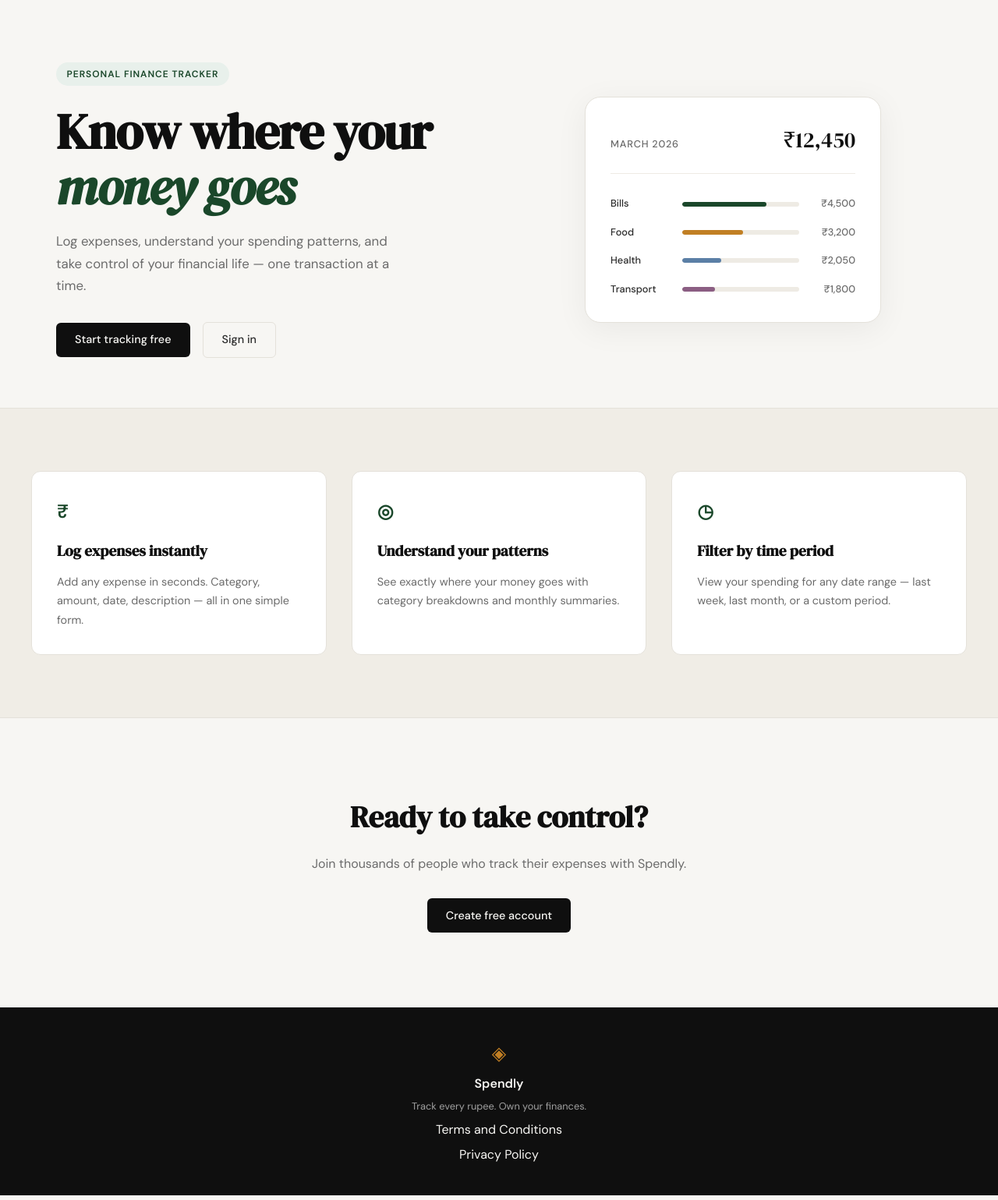
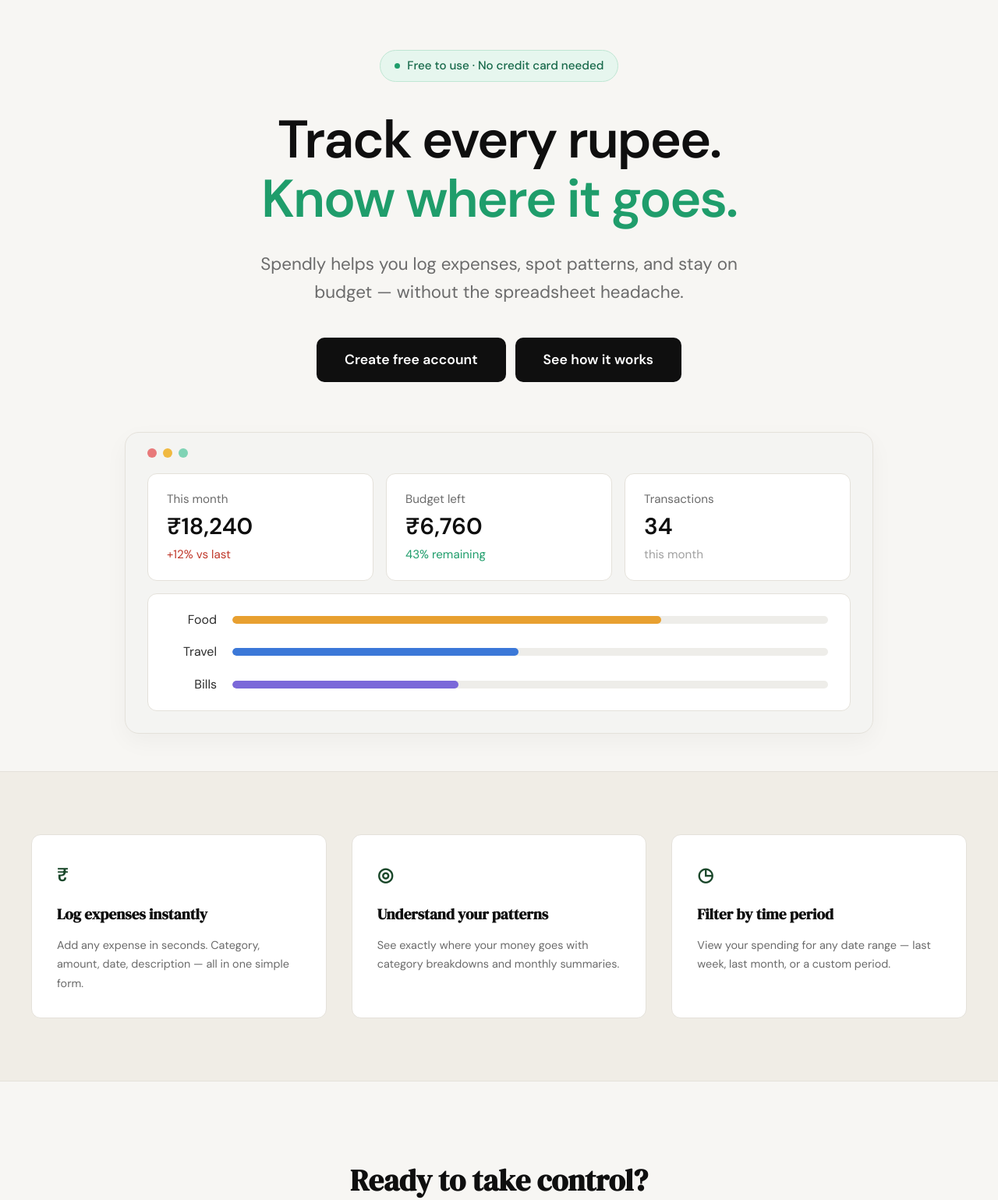
Before and after one commit to AkshayGirolkar/spendly, a Flask app: page / in a window 1280 px wide. Shown: the part 61-1600 px from the top of the page at 78% size. Run offline with Flask 3, Linux system fonts and the light colour scheme.

Commit message:
landing: redesign hero section to match mockup

```diff
--- /dev/null
+++ b/static/css/landing.css
@@ -0,0 +1,190 @@
+/* ------------------------------------------------------------------ */
+/* Landing hero                                                        */
+/* ------------------------------------------------------------------ */
+
+.lp-hero {
+    --lp-green: #1f9d6b;
+    --lp-green-light: #e6f6ee;
+    --lp-green-border: #bfe6d3;
+
+    padding: 4rem 2rem 3rem;
+    text-align: center;
+}
+
+.lp-hero-inner {
+    max-width: 960px;
+    margin: 0 auto;
+}
+
+.lp-badge {
+    display: inline-flex;
+    align-items: center;
+    gap: 0.6rem;
+    background: var(--lp-green-light);
+    color: #17694a;
+    border: 1px solid var(--lp-green-border);
+    border-radius: 999px;
+    padding: 0.45rem 1.1rem;
+    font-size: 0.95rem;
+    font-weight: 500;
+    margin-bottom: 2.25rem;
+}
+
+.lp-badge-dot {
+    width: 7px;
+    height: 7px;
+    border-radius: 50%;
+    background: var(--lp-green);
+}
+
+.lp-title {
+    font-family: var(--font-body);
+    font-weight: 600;
+    font-size: clamp(2.5rem, 6vw, 4.25rem);
+    line-height: 1.12;
+    letter-spacing: -0.03em;
+    color: var(--ink);
+    margin-bottom: 1.75rem;
+}
+
+.lp-title-accent {
+    display: block;
+    color: var(--lp-green);
+}
+
+.lp-subtitle {
+    font-size: clamp(1.05rem, 2vw, 1.4rem);
+    color: var(--ink-muted);
+    line-height: 1.6;
+    max-width: 680px;
+    margin: 0 auto 2.5rem;
+}
+
+.lp-actions {
+    display: flex;
+    justify-content: center;
+    flex-wrap: wrap;
+    gap: 0.75rem;
+    margin-bottom: 4rem;
+}
+
+.lp-btn {
+    display: inline-block;
+    background: var(--ink);
+    color: var(--paper-card);
+    font-size: 1.1rem;
+    font-weight: 600;
+    padding: 0.9rem 2.25rem;
+    border-radius: 10px;
+    transition: background 0.2s;
+}
+
+.lp-btn:hover { background: var(--ink-soft); }
+
+/* Dashboard preview */
+
+.lp-window {
+    background: #f4f4f2;
+    border: 1px solid var(--border);
+    border-radius: 18px;
+    padding: 1.25rem 1.75rem 1.75rem;
+    text-align: left;
+    box-shadow: 0 10px 30px rgba(15, 15, 15, 0.04);
+}
+
+.lp-window-dots {
+    display: flex;
+    gap: 0.5rem;
+    margin-bottom: 1.25rem;
+}
+
+.lp-window-dots span {
+    width: 12px;
+    height: 12px;
+    border-radius: 50%;
+}
+
+.lp-window-dots span:nth-child(1) { background: #e8797a; }
+.lp-window-dots span:nth-child(2) { background: #f0b941; }
+.lp-window-dots span:nth-child(3) { background: #7fd3b5; }
+
+.lp-stats {
+    display: grid;
+    grid-template-columns: repeat(3, 1fr);
+    gap: 1rem;
+    margin-bottom: 1rem;
+}
+
+.lp-stat,
+.lp-bars {
+    background: var(--paper-card);
+    border: 1px solid var(--border);
+    border-radius: 12px;
+}
+
+.lp-stat { padding: 1.25rem 1.5rem; }
+
+.lp-stat-label {
+    font-size: 0.95rem;
+    color: var(--ink-muted);
+    margin-bottom: 0.35rem;
+}
+
+.lp-stat-value {
+    font-size: 1.85rem;
+    font-weight: 600;
+    color: var(--ink);
+    line-height: 1.2;
+    margin-bottom: 0.4rem;
+}
+
+.lp-stat-note {
+    font-size: 0.95rem;
+    color: var(--ink-faint);
+}
+
+.lp-stat-note.is-up { color: var(--danger); }
+.lp-stat-note.is-good { color: var(--lp-green); }
+
+.lp-bars {
+    padding: 1.25rem 1.75rem;
+    display: flex;
+    flex-direction: column;
+    gap: 1rem;
+}
+
+.lp-bar-row {
+    display: grid;
+    grid-template-columns: 60px 1fr;
+    align-items: center;
+    gap: 1.25rem;
+}
+
+.lp-bar-label {
+    font-size: 1rem;
+    color: var(--ink-soft);
+    text-align: right;
+}
+
+.lp-bar-track {
+    height: 10px;
+    background: #eeede9;
+    border-radius: 999px;
+    overflow: hidden;
+}
+
+.lp-bar {
+    height: 100%;
+    border-radius: 999px;
+}
+
+.lp-bar-food { background: #e8a030; }
+.lp-bar-travel { background: #3b78d8; }
+.lp-bar-bills { background: #7b68d9; }
+
+@media (max-width: 700px) {
+    .lp-hero { padding: 3rem 1rem 2rem; }
+    .lp-stats { grid-template-columns: 1fr; }
+    .lp-window { padding: 1rem; }
+    .lp-bars { padding: 1rem 1.25rem; }
+}
--- a/templates/landing.html
+++ b/templates/landing.html
@@ -2,59 +2,62 @@
 
 {% block title %}Spendly — Track Every Rupee{% endblock %}
 
+{% block head %}
+<link rel="stylesheet" href="{{ url_for('static', filename='css/landing.css') }}">
+{% endblock %}
+
 {% block content %}
 
-<section class="hero">
-    <div class="hero-inner">
-        <div class="hero-badge">Personal Finance Tracker</div>
-        <h1 class="hero-title">
-            Know where your<br>
-            <em>money goes</em>
+<section class="lp-hero">
+    <div class="lp-hero-inner">
+        <div class="lp-badge">
+            <span class="lp-badge-dot"></span>
+            Free to use · No credit card needed
+        </div>
+        <h1 class="lp-title">
+            Track every rupee.
+            <span class="lp-title-accent">Know where it goes.</span>
         </h1>
-        <p class="hero-subtitle">
-            Log expenses, understand your spending patterns,
-            and take control of your financial life —
-            one transaction at a time.
+        <p class="lp-subtitle">
+            Spendly helps you log expenses, spot patterns, and stay
+            on budget — without the spreadsheet headache.
         </p>
-        <div class="hero-actions">
-            <a href="{{ url_for('register') }}" class="btn-primary">Start tracking free</a>
-            <a href="{{ url_for('login') }}" class="btn-ghost">Sign in</a>
+        <div class="lp-actions">
+            <a href="{{ url_for('register') }}" class="lp-btn">Create free account</a>
+            <a href="#" class="lp-btn">See how it works</a>
         </div>
-    </div>
-    <div class="hero-visual">
-        <div class="mock-card">
-            <div class="mock-card-header">
-                <span class="mock-label">March 2026</span>
-                <span class="mock-total">₹12,450</span>
+
+        <div class="lp-window">
+            <div class="lp-window-dots"><span></span><span></span><span></span></div>
+            <div class="lp-stats">
+                <div class="lp-stat">
+                    <p class="lp-stat-label">This month</p>
+                    <p class="lp-stat-value">₹18,240</p>
+                    <p class="lp-stat-note is-up">+12% vs last</p>
+                </div>
+                <div class="lp-stat">
+                    <p class="lp-stat-label">Budget left</p>
+                    <p class="lp-stat-value">₹6,760</p>
+                    <p class="lp-stat-note is-good">43% remaining</p>
+                </div>
+                <div class="lp-stat">
+                    <p class="lp-stat-label">Transactions</p>
+                    <p class="lp-stat-value">34</p>
+                    <p class="lp-stat-note">this month</p>
+                </div>
             </div>
-            <div class="mock-bars">
-                <div class="mock-bar-row">
-                    <span class="mock-cat">Bills</span>
-                    <div class="mock-bar-track">
-                        <div class="mock-bar" style="width: 72%"></div>
-                    </div>
-                    <span class="mock-amt">₹4,500</span>
+            <div class="lp-bars">
+                <div class="lp-bar-row">
+                    <span class="lp-bar-label">Food</span>
+                    <div class="lp-bar-track"><div class="lp-bar lp-bar-food" style="width: 72%"></div></div>
                 </div>
-                <div class="mock-bar-row">
-                    <span class="mock-cat">Food</span>
-                    <div class="mock-bar-track">
-                        <div class="mock-bar mock-bar-2" style="width: 52%"></div>
-                    </div>
-                    <span class="mock-amt">₹3,200</span>
+                <div class="lp-bar-row">
+                    <span class="lp-bar-label">Travel</span>
+                    <div class="lp-bar-track"><div class="lp-bar lp-bar-travel" style="width: 48%"></div></div>
                 </div>
-                <div class="mock-bar-row">
-                    <span class="mock-cat">Health</span>
-                    <div class="mock-bar-track">
-                        <div class="mock-bar mock-bar-3" style="width: 33%"></div>
-                    </div>
-                    <span class="mock-amt">₹2,050</span>
-                </div>
-                <div class="mock-bar-row">
-                    <span class="mock-cat">Transport</span>
-                    <div class="mock-bar-track">
-                        <div class="mock-bar mock-bar-4" style="width: 28%"></div>
-                    </div>
-                    <span class="mock-amt">₹1,800</span>
+                <div class="lp-bar-row">
+                    <span class="lp-bar-label">Bills</span>
+                    <div class="lp-bar-track"><div class="lp-bar lp-bar-bills" style="width: 38%"></div></div>
                 </div>
             </div>
         </div>
```
